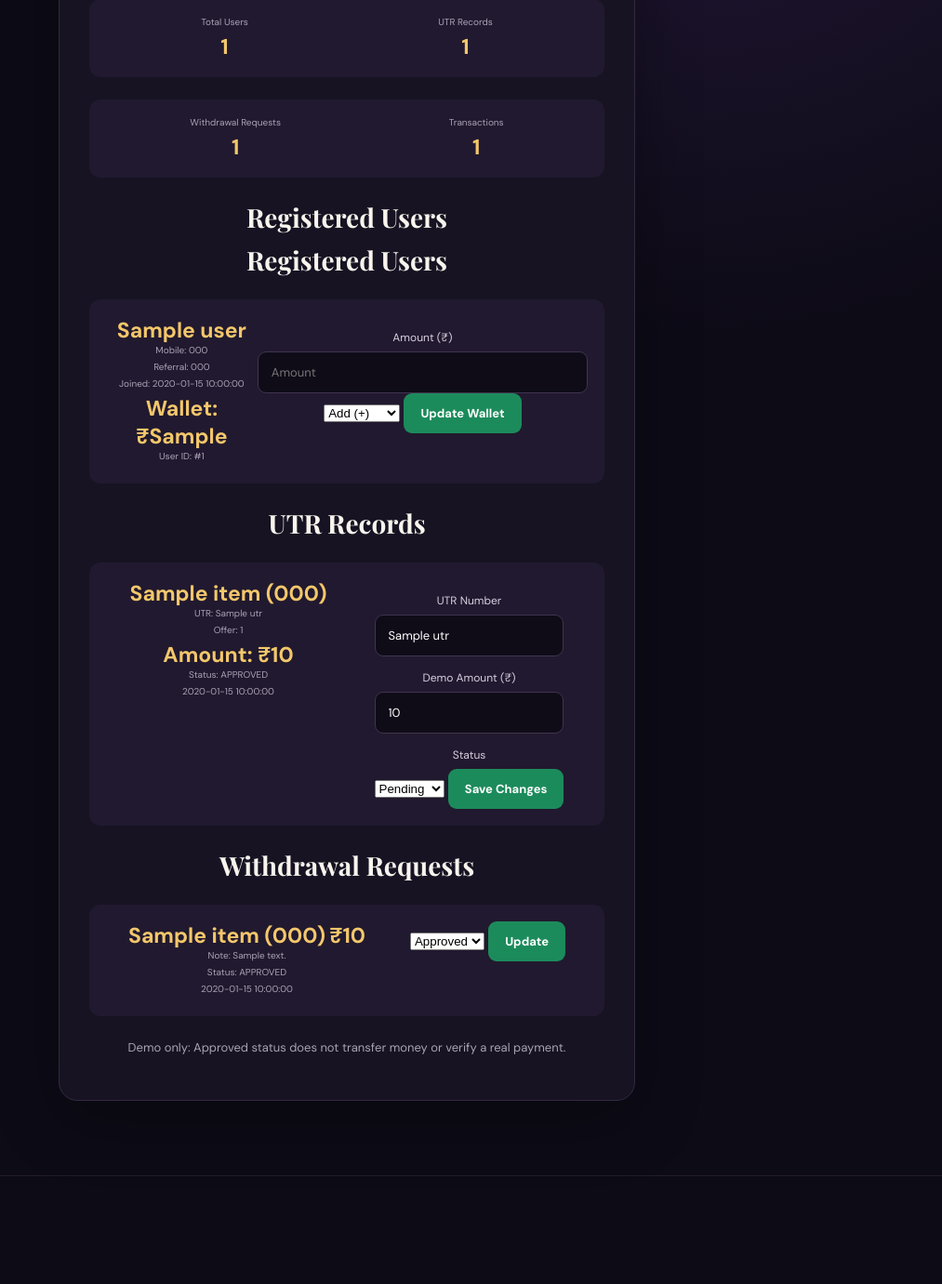
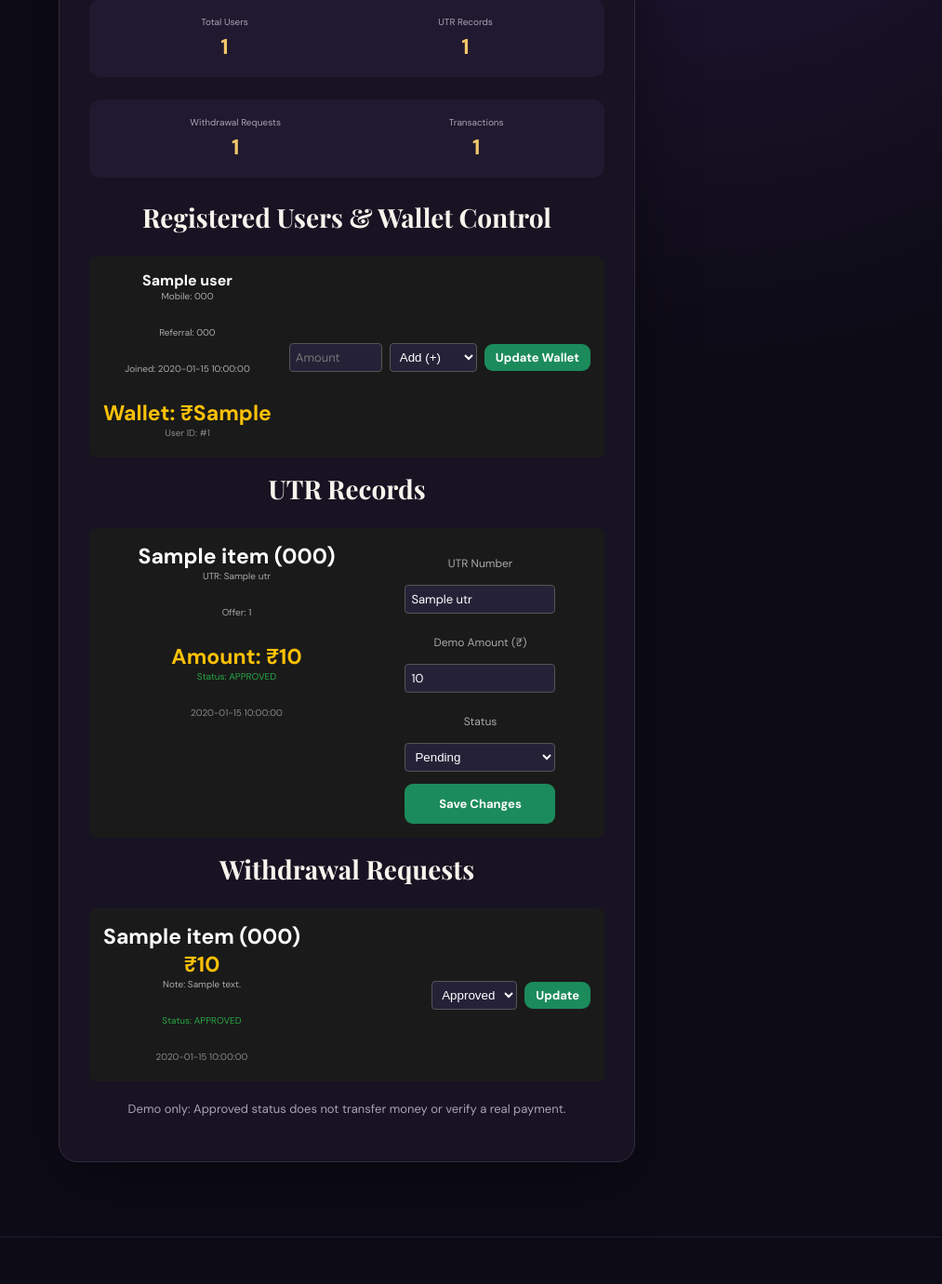
Before and after one commit to banud1157-cmd/bigdiwali.com, a Flask app: template templates/admin_dashboard.html in a window 1280 px wide. Shown: the part 306-1687 px from the top of the page at 93% size, without its empty margins (267-1280 px from the left). Before the commit the page ends 1571 px from the top, so only its background shows below. Run offline with Flask 3, Linux system fonts and the light colour scheme; the template is opened without the code that fills it: most values are stand-ins (such as "Sample title", 1, 10 or a date in 2020).

Commit message:
Update admin_dashboard.html

```diff
--- a/templates/admin_dashboard.html
+++ b/templates/admin_dashboard.html
@@ -1,9 +1,8 @@
-
 {% extends "base.html" %}
 {% block title %}Admin Dashboard • DIWALI OFFERS{% endblock %}
 {% block content %}
 <div class="checkout-wrap">
-  <div class="checkout-card">
+  <div class="checkout-card" style="max-width: 900px; width: 100%;">
     <div class="eyebrow">ADMIN CONTROL PANEL</div>
     <h1>Admin Dashboard</h1>
     <a class="back-link" href="{{ url_for('admin_logout') }}">Admin Logout</a>
@@ -18,122 +17,90 @@
       <div><small>Transactions</small><strong>{{ total_transactions }}</strong></div>
     </div>
 
-    <h2>Registered Users</h2>
-
-<h2>Registered Users</h2>
+    <h2>Registered Users & Wallet Control</h2>
 
     {% for user in users %}
-<div class="checkout-summary">
+    <div class="checkout-summary" style="display: flex; justify-content: space-between; align-items: center; flex-wrap: wrap; gap: 15px; margin-bottom: 15px; background: #1a1a1a; padding: 15px; border-radius: 8px;">
         <div>
-        <strong>{{ user.name }}</strong>
-        <small>Mobile: {{ user.mobile }}</small>
-        <small>Referral: {{ user.referral_code }}</small>
-        <small>Joined: {{ user.created_at }}</small>
-        <strong>Wallet: ₹{{ user.demo_wallet }}</strong>
-        <small>User ID: #{{ user.id }}</small>
+            <strong style="font-size: 16px; color: #fff;">{{ user.name }}</strong><br>
+            <small style="color: #aaa;">Mobile: {{ user.mobile }}</small><br>
+            <small style="color: #aaa;">Referral: {{ user.referral_code }}</small><br>
+            <small style="color: #aaa;">Joined: {{ user.created_at }}</small><br>
+            <strong style="color: #ffc107;">Wallet: ₹{{ user.demo_wallet }}</strong><br>
+            <small style="color: #888;">User ID: #{{ user.id }}</small>
         </div>
 
-    <form method="POST"
-          action="{{ url_for('admin_update_wallet', user_id=user.id) }}">
-
-        <label>Amount (₹)</label>
-        <input type="number"
-               name="amount"
-               placeholder="Amount"
-               min="1"
-               required>
-
-        <select name="action">
+        <form method="POST" action="{{ url_for('admin_update_wallet', user_id=user.id) }}" style="display: flex; gap: 8px; align-items: center;">
+            <input type="number" name="amount" placeholder="Amount" min="1" required style="width: 100px; padding: 6px; background: #252238; color: #fff; border: 1px solid #555; border-radius: 4px;">
+            <select name="action" style="padding: 6px; background: #252238; color: #fff; border: 1px solid #555; border-radius: 4px;">
                 <option value="add">Add (+)</option>
                 <option value="deduct">Deduct (-)</option>
             </select>
-
-        <button class="btn success" type="submit">
-            Update Wallet
-        </button>
+            <button class="btn success" type="submit" style="padding: 6px 12px;">Update Wallet</button>
         </form>
     </div>
     {% else %}
     <p>No users found.</p>
     {% endfor %}
 
-
-
-
     <h2>UTR Records</h2>
 
     {% for item in utrs %}
-<div class="checkout-summary">
-    <div>
-        <strong>{{ item.name }} ({{ item.mobile }})</strong>
-        <small>UTR: {{ item.utr }}</small>
-        <small>Offer: {{ item.offer_id }}</small>
-        <strong>Amount: ₹{{ item.amount }}</strong>
-        <small>Status: {{ item.status }}</small>
-        <small>{{ item.created_at }}</small>
+    <div class="checkout-summary" style="background: #1a1a1a; padding: 15px; border-radius: 8px; margin-bottom: 15px;">
+        <div style="margin-bottom: 10px;">
+            <strong style="color: #fff;">{{ item.name }} ({{ item.mobile }})</strong><br>
+            <small style="color: #aaa;">UTR: {{ item.utr }}</small><br>
+            <small style="color: #aaa;">Offer: {{ item.offer_id }}</small><br>
+            <strong style="color: #ffc107;">Amount: ₹{{ item.amount }}</strong><br>
+            <small style="color: #28a745;">Status: {{ item.status }}</small><br>
+            <small style="color: #888;">{{ item.created_at }}</small>
         </div>
 
-    <form method="POST"
-          action="{{ url_for('admin_update_utr', utr_id=item.id) }}">
+        <form method="POST" action="{{ url_for('admin_update_utr', utr_id=item.id) }}" style="display: flex; flex-direction: column; gap: 8px;">
+            <label style="color: #aaa; font-size: 12px;">UTR Number</label>
+            <input type="text" name="utr" value="{{ item.utr }}" maxlength="12" required style="padding: 6px; background: #252238; color: #fff; border: 1px solid #555; border-radius: 4px;">
 
-        <label>UTR Number</label>
-        <input type="text"
-               name="utr"
-               value="{{ item.utr }}"
-               maxlength="12"
-               required>
+            <label style="color: #aaa; font-size: 12px;">Demo Amount (₹)</label>
+            <input type="number" name="amount" value="{{ item.amount }}" min="0" max="100000" required style="padding: 6px; background: #252238; color: #fff; border: 1px solid #555; border-radius: 4px;">
 
-        <label>Demo Amount (₹)</label>
-        <input type="number"
-               name="amount"
-               value="{{ item.amount }}"
-               min="0"
-               max="100000"
-               required>
-
-        <label>Status</label>
-        <select name="status">
+            <label style="color: #aaa; font-size: 12px;">Status</label>
+            <select name="status" style="padding: 6px; background: #252238; color: #fff; border: 1px solid #555; border-radius: 4px;">
                 <option value="PENDING" {% if item.status == 'PENDING' %}selected{% endif %}>Pending</option>
                 <option value="VERIFIED" {% if item.status == 'VERIFIED' %}selected{% endif %}>Verified</option>
                 <option value="REJECTED" {% if item.status == 'REJECTED' %}selected{% endif %}>Rejected</option>
             </select>
 
-        <button class="btn success" type="submit">
-            Save Changes
-        </button>
+            <button class="btn success" type="submit" style="margin-top: 5px;">Save Changes</button>
         </form>
     </div>
     {% else %}
     <p>No UTR records found.</p>
     {% endfor %}
 
-
-
-    <h2> Withdrawal Requests</h2>
+    <h2>Withdrawal Requests</h2>
     {% for item in withdrawals %}
-      <div class="checkout-summary">
+      <div class="checkout-summary" style="background: #1a1a1a; padding: 15px; border-radius: 8px; margin-bottom: 15px; display: flex; justify-content: space-between; align-items: center; flex-wrap: wrap; gap: 10px;">
         <div>
-          <strong>{{ item.name }} ({{ item.mobile }})</strong>
-          <strong>₹{{ item.amount }}</strong>
-          <small>Note: {{ item.note or 'None' }}</small>
-          <small>Status: {{ item.status }}</small>
-          <small>{{ item.created_at }}</small>
+          <strong style="color: #fff;">{{ item.name }} ({{ item.mobile }})</strong><br>
+          <strong style="color: #ffc107;">₹{{ item.amount }}</strong><br>
+          <small style="color: #aaa;">Note: {{ item.note or 'None' }}</small><br>
+          <small style="color: #28a745;">Status: {{ item.status }}</small><br>
+          <small style="color: #888;">{{ item.created_at }}</small>
         </div>
-        <form method="POST"
-              action="{{ url_for('admin_update_withdrawal', request_id=item.id) }}">
-          <select name="status">
+        <form method="POST" action="{{ url_for('admin_update_withdrawal', request_id=item.id) }}" style="display: flex; gap: 8px; align-items: center;">
+          <select name="status" style="padding: 6px; background: #252238; color: #fff; border: 1px solid #555; border-radius: 4px;">
             <option value="PENDING" {% if item.status == 'PENDING' %}selected{% endif %}>Pending</option>
             <option value="APPROVED" {% if item.status == 'APPROVED' %}selected{% endif %}>Approved</option>
             <option value="REJECTED" {% if item.status == 'REJECTED' %}selected{% endif %}>Rejected</option>
           </select>
-          <button class="btn success" type="submit">Update</button>
+          <button class="btn success" type="submit" style="padding: 6px 12px;">Update</button>
         </form>
       </div>
     {% else %}
       <p>No withdrawal requests found.</p>
     {% endfor %}
 
-    <p class="muted">
+    <p class="muted" style="margin-top: 20px;">
       Demo only: Approved status does not transfer money or verify a real payment.
     </p>
   </div>
```
Lines whose indentation alone changed are shown as unchanged.
